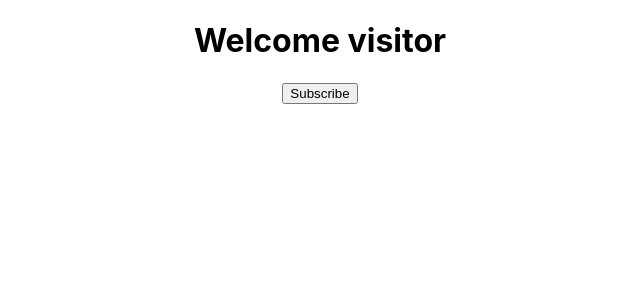
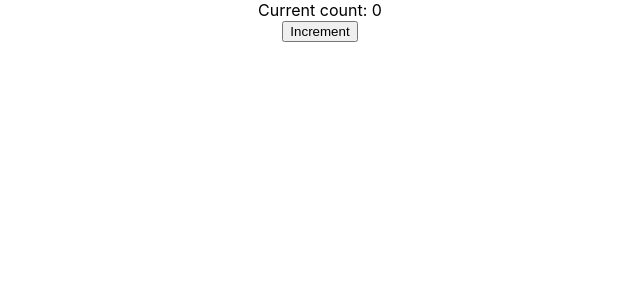
Before and after one commit to CZDiego/react-tutorial, a React (Create React App) app: page / in a window 1280 px wide. Shown: the top 300 px of the page, without its empty margins (320-960 px from the left). Built offline with nearby package versions, Linux system fonts and the light colour scheme.

Commit message:
setState

```diff
--- a/src/App.js
+++ b/src/App.js
@@ -1,6 +1,6 @@
 import React from 'react';
 import './App.css';
-import Message from "./components/Message";
+import Counter from "./components/Counter";
 
 function App() {
   return (
@@ -12,7 +12,8 @@
         <p>This is children #3</p>
       </Greet>*/}
 
-      <Message/>
+      {/*<Message/>*/}
+      <Counter/>
 
     </div>
   );
--- /dev/null
+++ b/src/components/Counter.js
@@ -0,0 +1,50 @@
+import React, {Component} from 'react';
+
+class Counter extends Component {
+
+  constructor(props) {
+    super(props);
+
+    this.state = {
+      count: 0
+    }
+  }
+
+  incrementCount() {
+    /*
+    this.setState({
+        count: this.state.count + 1
+      },
+      () => {
+        console.log('Callback value', this.state.count);
+      }
+    );
+    */
+    this.setState((prevState, props) => ({
+        count: prevState.count + 1
+      }),
+      () => {
+        console.log('Callback value', this.state.count);
+      });
+
+  }
+
+  incrementFive() {
+    this.incrementCount();
+    this.incrementCount();
+    this.incrementCount();
+    this.incrementCount();
+    this.incrementCount();
+  }
+
+  render() {
+    return (
+      <div>
+        <div>Current count: {this.state.count}</div>
+        <button onClick={() => this.incrementFive()}>Increment</button>
+      </div>
+    );
+  }
+}
+
+export default Counter;
```
